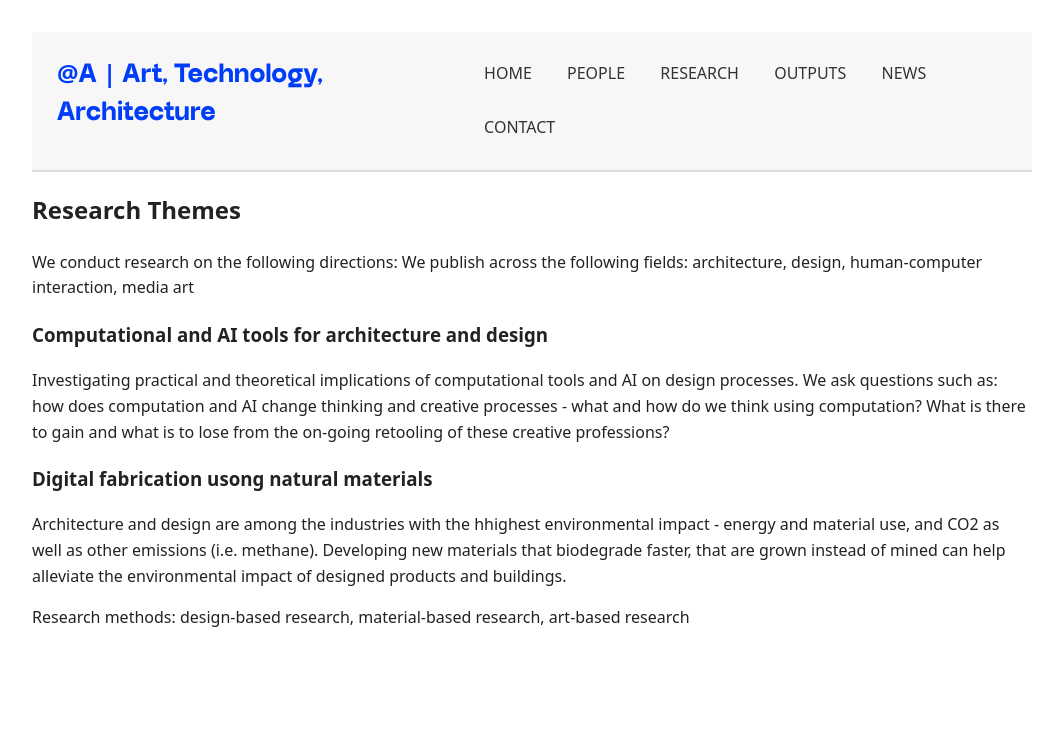
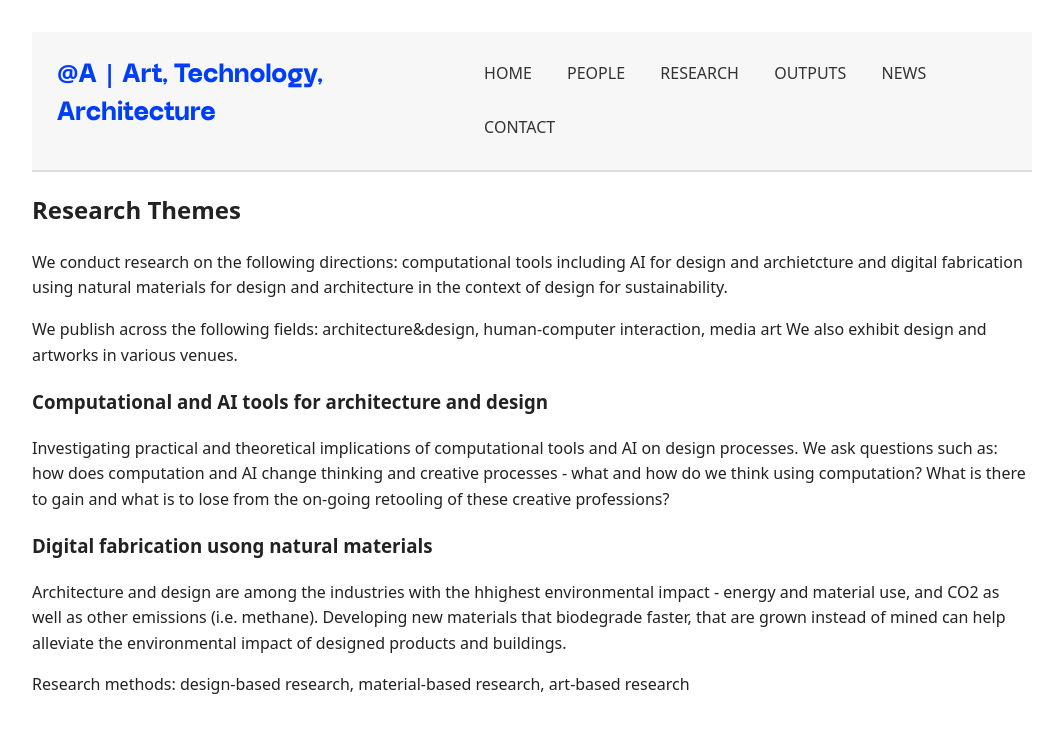
Before and after one commit to anqua/at-a, a Jekyll site: the page built from research.md, in a window 1280 px wide. Shown: the top 733 px of the page, without its empty margins (108-1171 px from the left). Built offline with Jekyll 4.4.1, drawn with Linux system fonts in a browser that asks for light colours.

Commit message:
Update research.md

```diff
--- a/research.md
+++ b/research.md
@@ -4,8 +4,10 @@ title: Research
 ---
 
 ## Research Themes
-We conduct research on the following directions:
-We publish across the following fields: architecture, design, human-computer interaction, media art
+We conduct research on the following directions: computational tools including AI for design and archietcture and digital fabrication using natural materials for design and architecture in the context of design for sustainability.
+
+We publish across the following fields: architecture&design, human-computer interaction, media art
+We also exhibit design and artworks in various venues.
 
 ### Computational and AI tools for architecture and design
 Investigating practical and theoretical implications of computational tools and AI on design processes.
```
